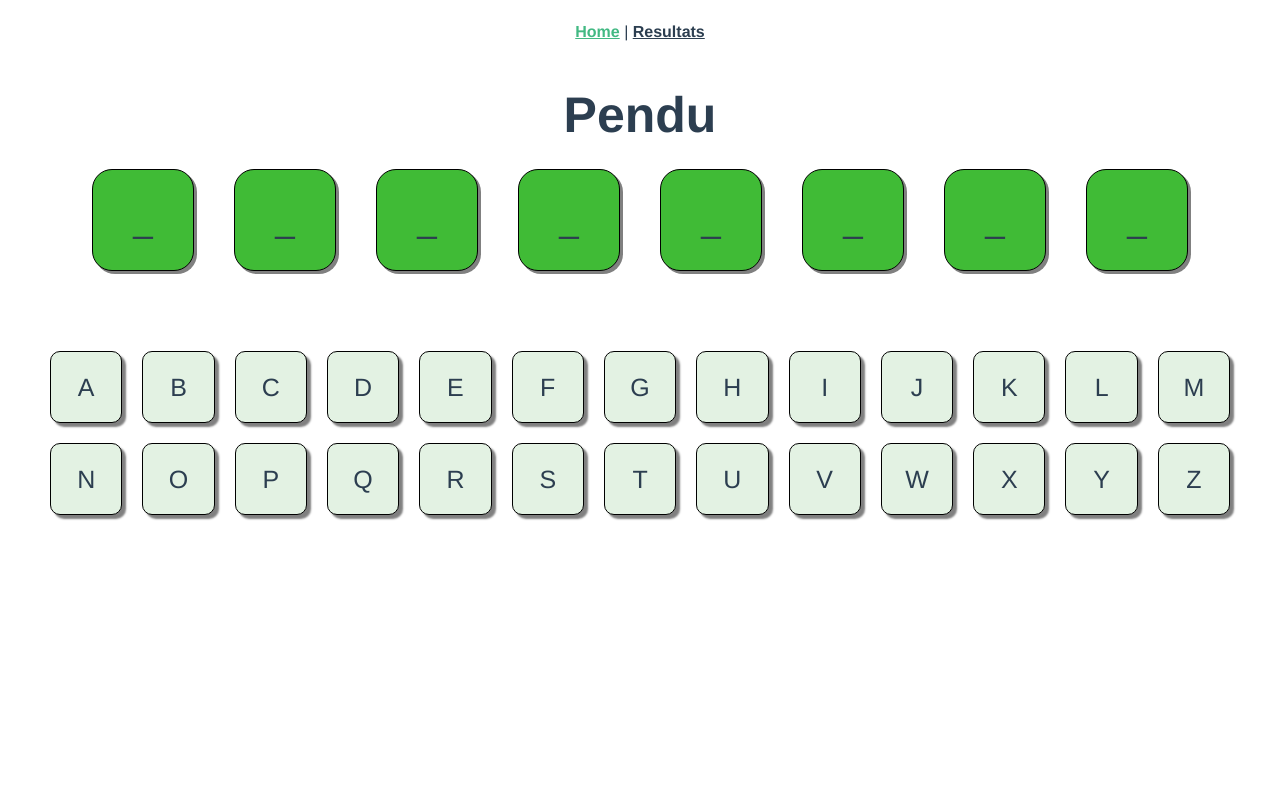
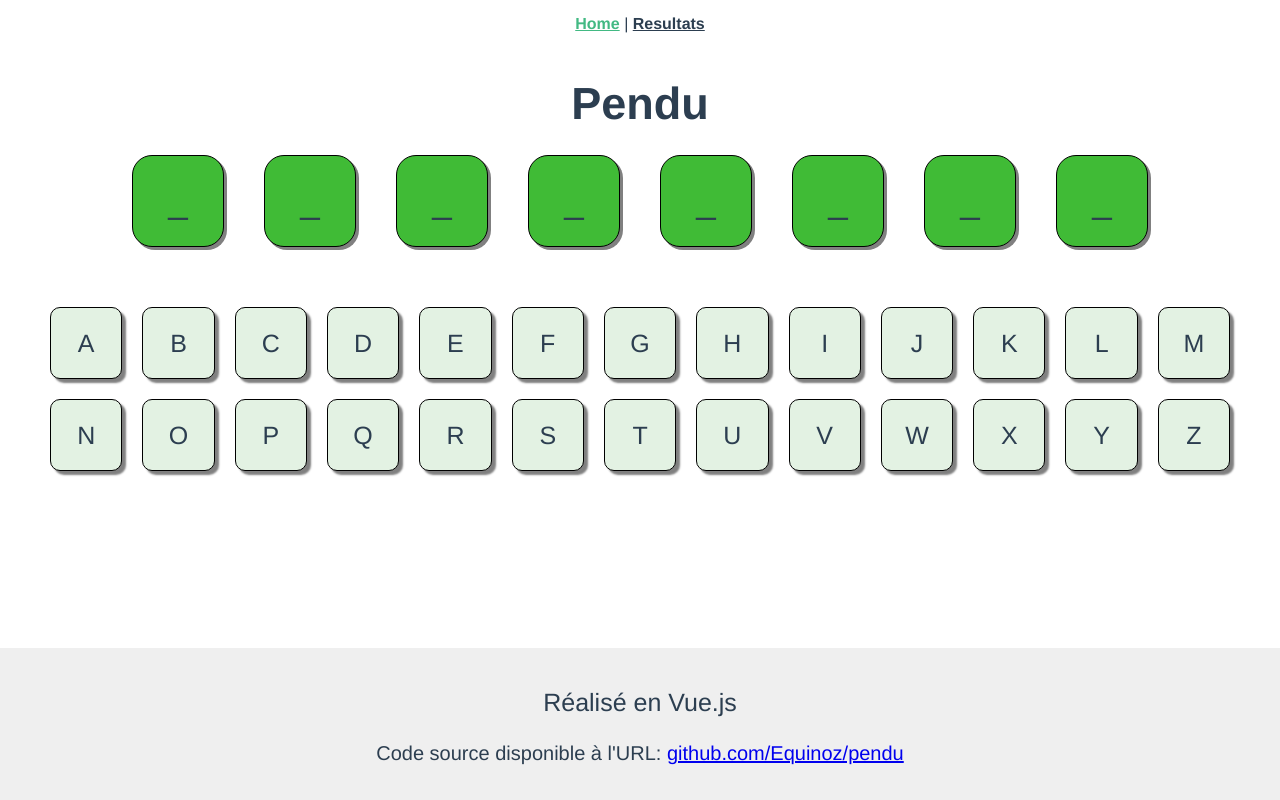
Before and after one commit to Equinoz/pendu, a Vue app: page / in a window 1280 px wide. Built offline with nearby package versions, Linux system fonts and the light colour scheme.

Commit message:
Ajout du footer et du serveur de production

```diff
--- a/package.json
+++ b/package.json
@@ -3,6 +3,7 @@
   "version": "0.1.0",
   "private": true,
   "scripts": {
+    "start": "node index.js",
     "serve": "vue-cli-service serve",
     "build": "vue-cli-service build",
     "lint": "vue-cli-service lint"
--- a/src/App.vue
+++ b/src/App.vue
@@ -1,20 +1,43 @@
 <template>
   <div id="app">
+    <main>
       <div id="nav">
         <router-link to="/">Home</router-link> |
         <router-link to="/results">Resultats</router-link>
       </div>
       <router-view/>
+    </main>
+    <Footer/>
   </div>
 </template>
 
+<script>
+  import Footer from "@/components/Footer.vue";
+
+  export default {
+    name: 'App',
+    components: {
+      Footer
+    }
+  };
+</script>
+
+
 <style lang="scss">
+  body {
+    margin: 0;
+  }
+
   #app {
     font-family: Avenir, Helvetica, Arial, sans-serif;
     -webkit-font-smoothing: antialiased;
     -moz-osx-font-smoothing: grayscale;
     text-align: center;
     color: #2c3e50;
+    height: 100vh;
+    display: flex;
+    flex-direction: column;
+    justify-content: space-between;
   }
 
   #nav {
--- /dev/null
+++ b/src/components/Footer.vue
@@ -0,0 +1,27 @@
+<template>
+	<div class="footer">
+		<p>Réalisé en Vue.js</p>
+    <p>Code source disponible à l'URL: <a href="https://github.com/Equinoz/pendu">github.com/Equinoz/pendu</a></p>
+	</div>
+</template>
+
+<script>
+	export default {
+		name: "Footer",
+	};
+</script>
+
+<style lang="scss">
+	.footer {
+		background-color: #efefef;
+		padding: 15px;
+
+		:first-child {
+			font-size: 25px;
+		}
+
+		:last-child {
+			font-size: 20px;
+		}
+	}
+</style>
--- a/src/components/Letter.vue
+++ b/src/components/Letter.vue
@@ -22,8 +22,8 @@
     display: flex;
     justify-content: center;
     align-items: center;
-    height: 100px;
-    width: 100px;
+    height: 90px;
+    width: 90px;
     margin: 20px;
     border: solid 1px black;
     border-radius: 20px;
--- a/src/views/Home.vue
+++ b/src/views/Home.vue
@@ -91,7 +91,7 @@
 
   h1 {
     margin: 5px;
-    font-size: 50px;
+    font-size: 45px;
   }
 
   #wordToGuess {
@@ -102,7 +102,7 @@
     display: flex;
     flex-wrap: wrap;
     width: 1200px;
-    margin-top: 50px;
+    margin-top: 30px;
   }
 
   #victoryMessage {
@@ -110,10 +110,10 @@
     display: flex;
     justify-content: center;
     align-items: center;
-    height: 150px;
-    width: 800px;
-    margin-top: 40px;
-    font-size: 50px;
+    height: 100px;
+    width: 700px;
+    margin-top: 30px;
+    font-size: 35px;
     border: black 1px solid;
     border-radius: 20px;
   }
@@ -122,11 +122,11 @@
     display: flex;
     flex-direction: column;
     padding-top: 40px;
-    font-size: 40px;
+    font-size: 30px;
   }
 
   #input > input {
     text-align: center;
-    font-size: 40px;
+    font-size: 30px;
   }
 </style>
```
Also changed, not shown: index.js (added, +36 -0 lines), 1 other file (tests, documents, lock files or other folders). Lines whose indentation alone changed are shown as unchanged.
